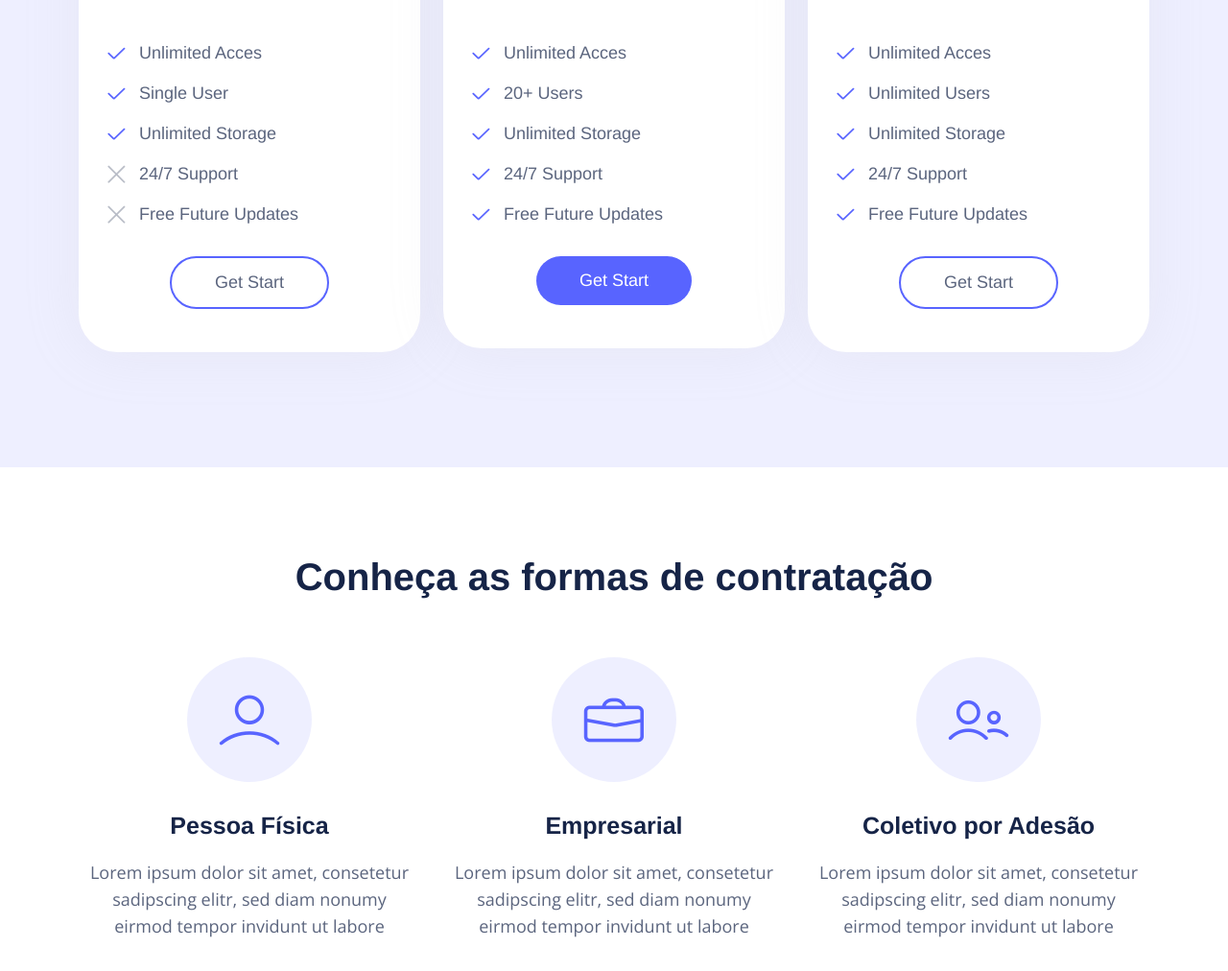
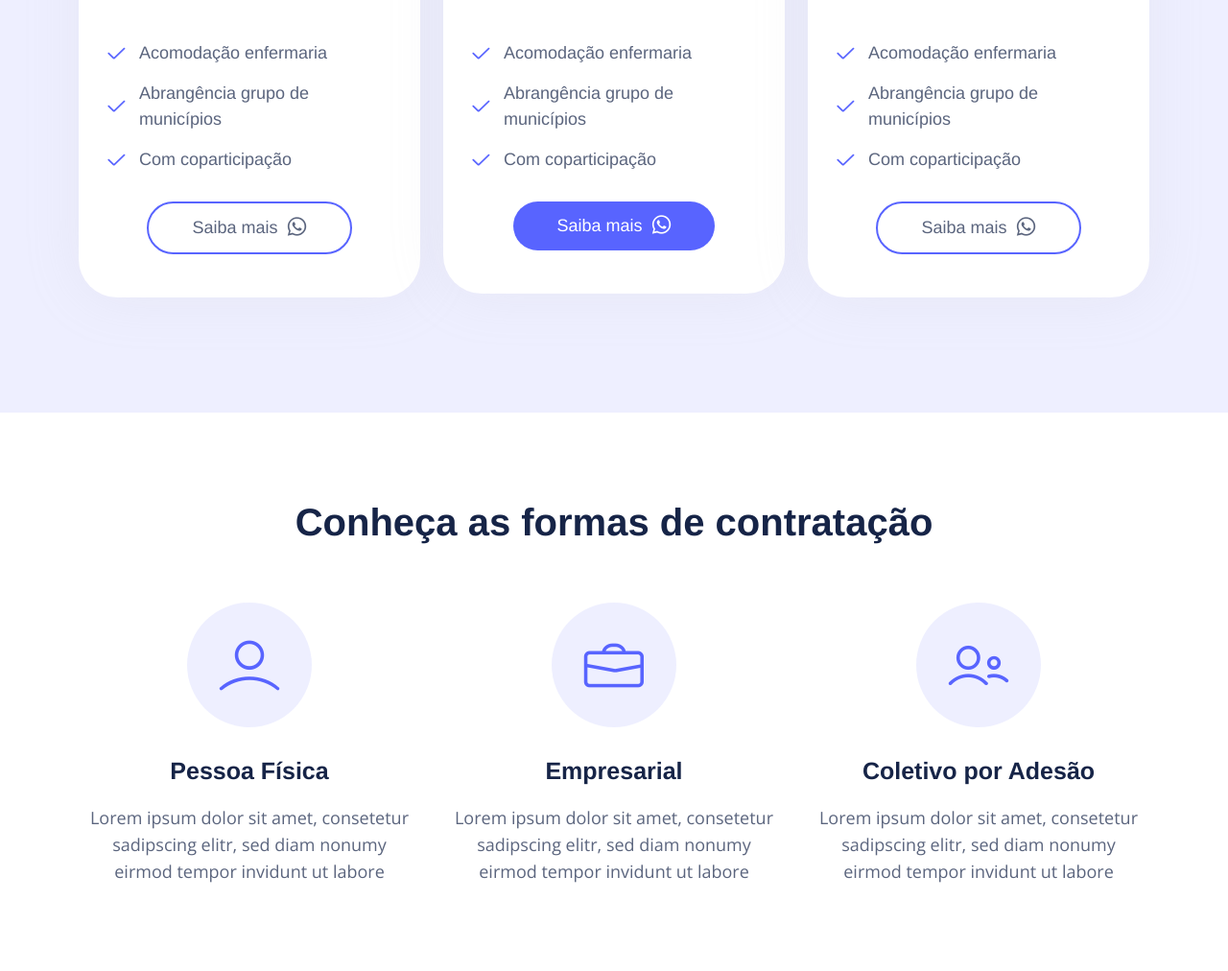
Before and after one commit to joaopinheiro159/landing-dia-maes, a plain HTML site: page index.html in a window 1280 px wide. Shown: the part 2059-3071 px from the top of the page at 96% size. Drawn offline with nearby package versions, Linux system fonts and the light colour scheme.

Commit message:
informações dos planos e botoes para wpp

```diff
--- a/assets/css/main.css
+++ b/assets/css/main.css
@@ -1446,7 +1446,7 @@ p {
 }
 
 .subscribe-section .subscribe-wrapper .subscribe-form input {
-  width: 70%;
+  width: 90%;
   padding: 20px 30px;
   padding-right: 142px;
   border-radius: 18px;
--- a/index.html
+++ b/index.html
@@ -201,21 +201,20 @@
                 <div class="content">
                   <ul>
                     <li>
-                      <i class="lni lni-checkmark active"></i> Unlimited Acces
+                      <i class="lni lni-checkmark active"></i>Acomodação enfermaria
                     </li>
                     <li>
-                      <i class="lni lni-checkmark active"></i> Single User
+                      <i class="lni lni-checkmark active"></i>Abrangência grupo de municípios
                     </li>
                     <li>
-                      <i class="lni lni-checkmark active"></i> Unlimited
-                      Storage
+                      <i class="lni lni-checkmark active"></i>Com coparticipação
                     </li>
-                    <li><i class="lni lni-close"></i> 24/7 Support</li>
-                    <li><i class="lni lni-close"></i> Free Future Updates</li>
                   </ul>
                 </div>
                 <div class="pricing-btn">
-                  <a href="javascript:void(0)" class="main-btn btn-hover border-btn">Get Start</a>
+                  <a href="https://api.whatsapp.com/send/?phone=552139003413&text=Quero saber mais detalhes sobre os planos de saúde OPlan&type=phone_number&app_absent=0"
+                    target="_blank" class="main-btn btn-hover border-btn">Saiba mais <i class="lni lni-whatsapp"
+                      style="font-size: 20px; margin-left: 5px"></i></a>
                 </div>
               </div>
             </div>
@@ -231,26 +230,20 @@
                 <div class="content">
                   <ul>
                     <li>
-                      <i class="lni lni-checkmark active"></i> Unlimited Acces
+                      <i class="lni lni-checkmark active"></i>Acomodação enfermaria
                     </li>
                     <li>
-                      <i class="lni lni-checkmark active"></i> 20+ Users
+                      <i class="lni lni-checkmark active"></i>Abrangência grupo de municípios
                     </li>
                     <li>
-                      <i class="lni lni-checkmark active"></i> Unlimited
-                      Storage
-                    </li>
-                    <li>
-                      <i class="lni lni-checkmark active"></i> 24/7 Support
-                    </li>
-                    <li>
-                      <i class="lni lni-checkmark active"></i> Free Future
-                      Updates
+                      <i class="lni lni-checkmark active"></i>Com coparticipação
                     </li>
                   </ul>
                 </div>
                 <div class="pricing-btn">
-                  <a href="javascript:void(0)" class="main-btn btn-hover">Get Start</a>
+                  <a href="https://api.whatsapp.com/send/?phone=552139003413&text=Quero saber mais detalhes sobre os planos de saúde Unimed Nova Iguaçu&type=phone_number&app_absent=0"
+                    target="_blank" class="main-btn btn-hover">Saiba mais <i class="lni lni-whatsapp"
+                      style="font-size: 20px; margin-left: 5px"></i></a>
                 </div>
               </div>
             </div>
@@ -266,26 +259,20 @@
                 <div class="content">
                   <ul>
                     <li>
-                      <i class="lni lni-checkmark active"></i> Unlimited Acces
+                      <i class="lni lni-checkmark active"></i>Acomodação enfermaria
                     </li>
                     <li>
-                      <i class="lni lni-checkmark active"></i> Unlimited Users
+                      <i class="lni lni-checkmark active"></i>Abrangência grupo de municípios
                     </li>
                     <li>
-                      <i class="lni lni-checkmark active"></i> Unlimited
-                      Storage
-                    </li>
-                    <li>
-                      <i class="lni lni-checkmark active"></i> 24/7 Support
-                    </li>
-                    <li>
-                      <i class="lni lni-checkmark active"></i> Free Future
-                      Updates
+                      <i class="lni lni-checkmark active"></i>Com coparticipação
                     </li>
                   </ul>
                 </div>
                 <div class="pricing-btn">
-                  <a href="javascript:void(0)" class="main-btn btn-hover border-btn">Get Start</a>
+                  <a href="https://api.whatsapp.com/send/?phone=552139003413&text=Quero saber mais detalhes sobre os planos de saúde Prevent Senior&type=phone_number&app_absent=0"
+                    target="_blank" class="main-btn btn-hover border-btn">Saiba mais <i class="lni lni-whatsapp"
+                      style="font-size: 20px; margin-left: 5px"></i></a>
                 </div>
               </div>
             </div>
@@ -465,8 +452,9 @@
                 saúde.
               </p>
             </div>
-            <a href="wa.me/552139003413" target="_blank" class="main-btn btn-hover wow fadeInUp" data-wow-delay=".6s">VEM DE ZAP<i
-                class="lni lni-whatsapp" style="font-size: 20px; margin-left: 10px"></i></a>
+            <a href="https://wa.me/+552139003413" target="_blank" class="main-btn btn-hover wow fadeInUp"
+              data-wow-delay=".6s">VEM DE ZAP<i class="lni lni-whatsapp"
+                style="font-size: 20px; margin-left: 10px"></i></a>
           </div>
         </div>
       </div>
```
